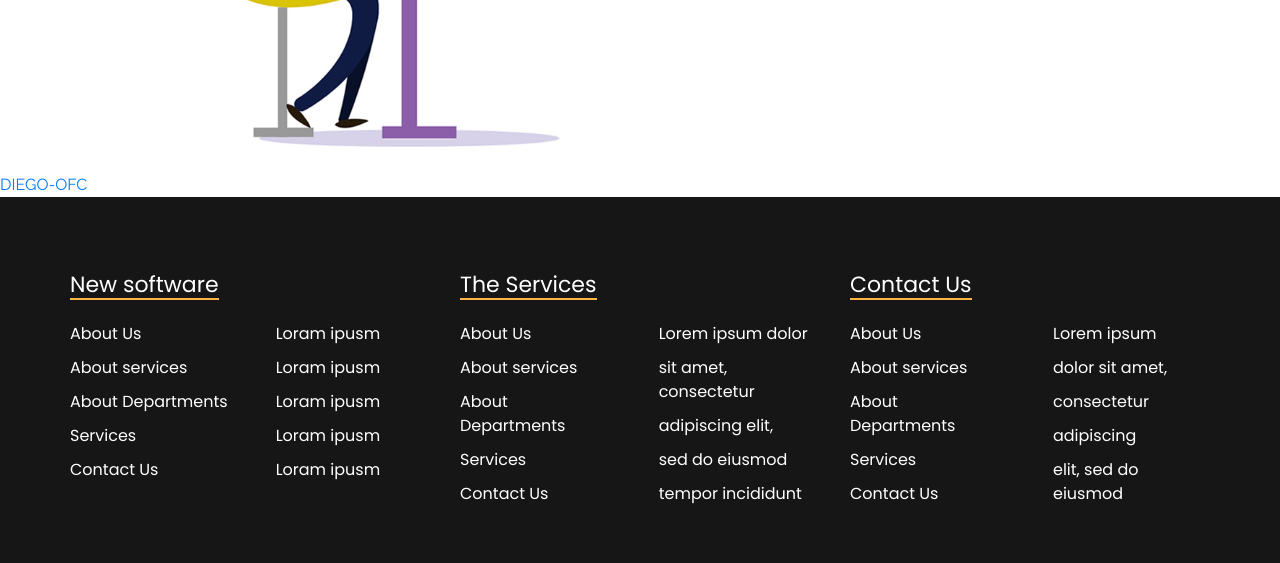
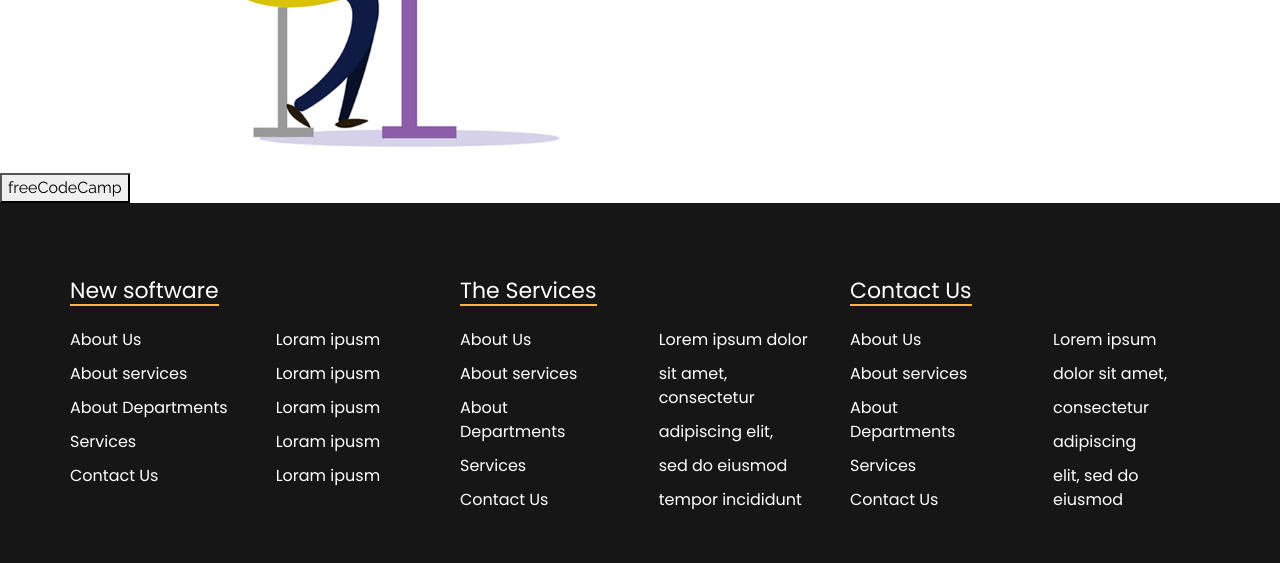
Before and after one commit to SUNNY-LK/New-Web-For-Bot, a plain HTML site: page index.html in a window 1280 px wide. Shown: the part 3717-4280 px from the top of the page. Drawn offline with nearby package versions, Linux system fonts and the light colour scheme.

Commit message:
Update index.html

```diff
--- a/index.html
+++ b/index.html
@@ -373,9 +373,9 @@
         </div>
       </div>
     </section>
-    <div>
-          <a class="btn-getstarted" href="https://google.com">DIEGO-OFC </a>
-          </div>
+    <a href="https://www.freecodecamp.org/">
+    <button>freeCodeCamp</button>
+  </a>
 
     <!-- end contact section -->
 
```
